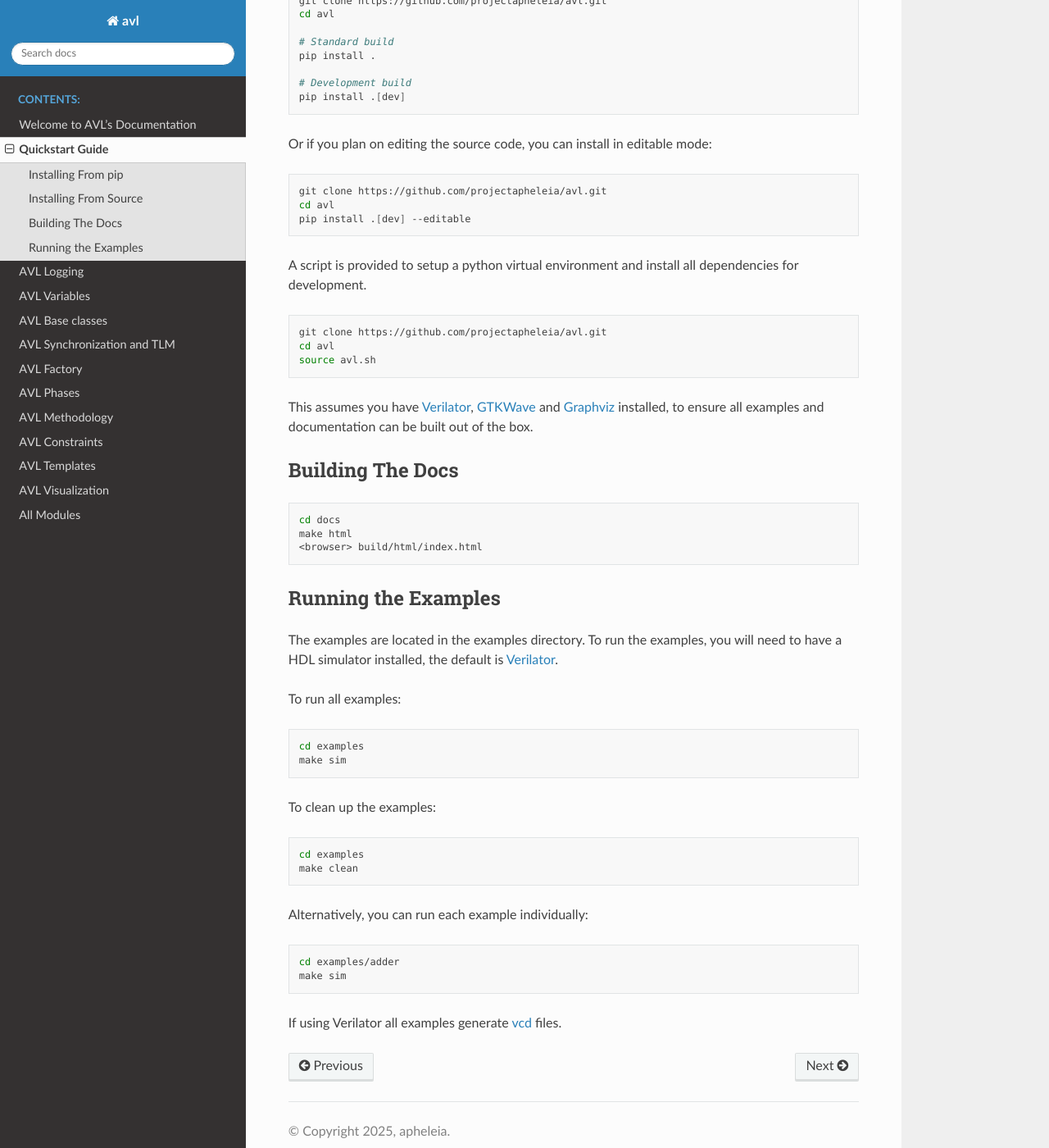
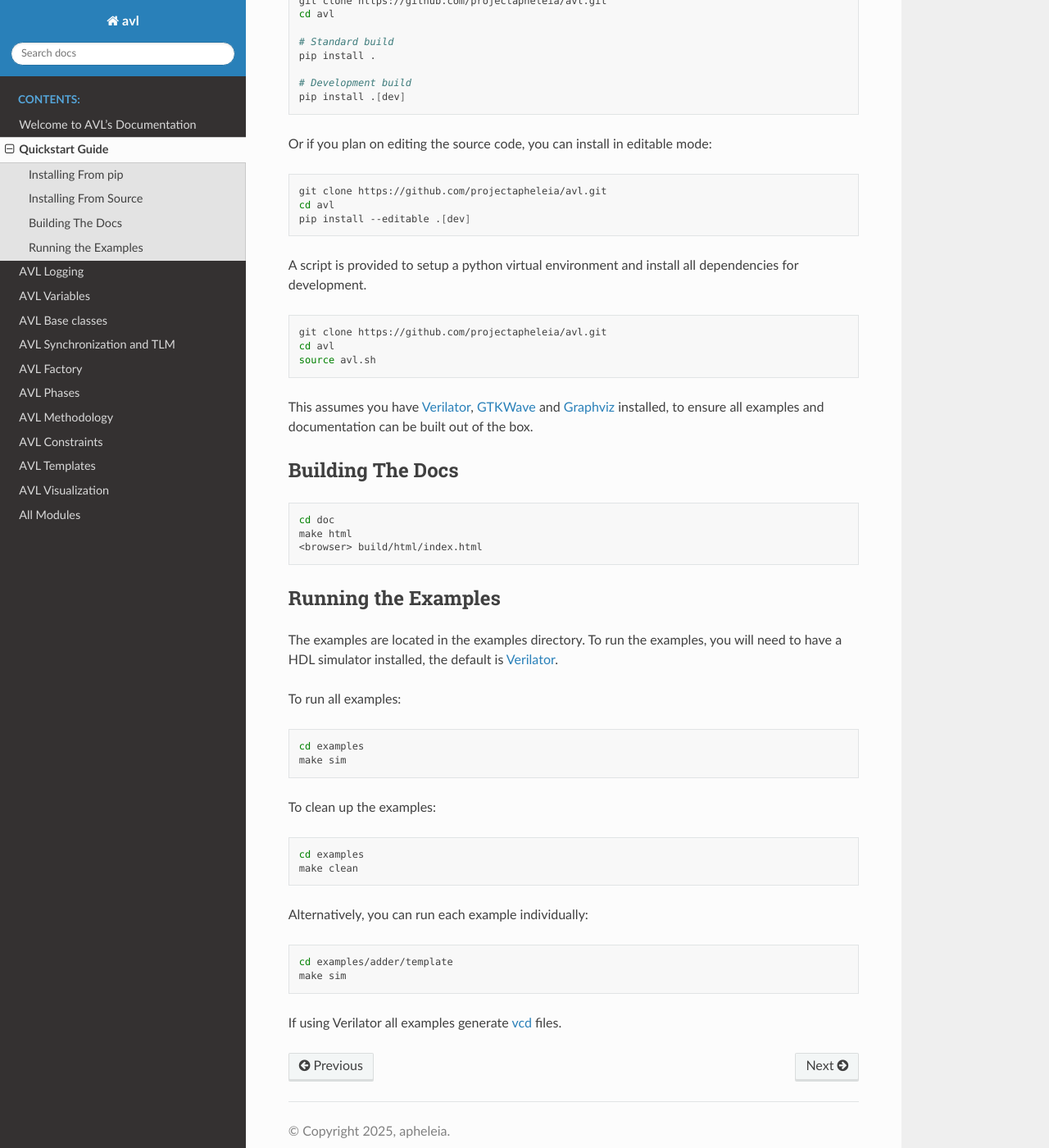
Before and after one commit to ryanMarq/avl, a Sphinx documentation site: the page built from doc/source/quickstart/quickstart.rst, in a window 1280 px wide and 1400 px high, scrolled down 1129 px. Shown: the whole window at 82% size. Built offline with Sphinx 7.4.7 and the Read the Docs theme 3.1.0, drawn with Linux system fonts in a browser that asks for light colours; pages that are not in the unit, such as notebooks, are missing from menus.

Commit message:
Fix mistakes in the quickstart guide

```diff
--- a/doc/source/quickstart/quickstart.rst
+++ b/doc/source/quickstart/quickstart.rst
@@ -60,7 +60,7 @@ Or if you plan on editing the source code, you can install in editable mode:
 
     git clone https://github.com/projectapheleia/avl.git
     cd avl
-    pip install .[dev] --editable
+    pip install --editable .[dev]
 
 A script is provided to setup a python virtual environment and install all dependencies for development.
 
@@ -77,7 +77,7 @@ Building The Docs
 
 .. code-block:: bash
 
-    cd docs
+    cd doc
     make html
     <browser> build/html/index.html
 
@@ -104,7 +104,7 @@ Alternatively, you can run each example individually:
 
 .. code-block:: bash
 
-    cd examples/adder
+    cd examples/adder/template
     make sim
 
 If using Verilator all examples generate `vcd <https://en.wikipedia.org/wiki/Value_change_dump>`_ files.
```
